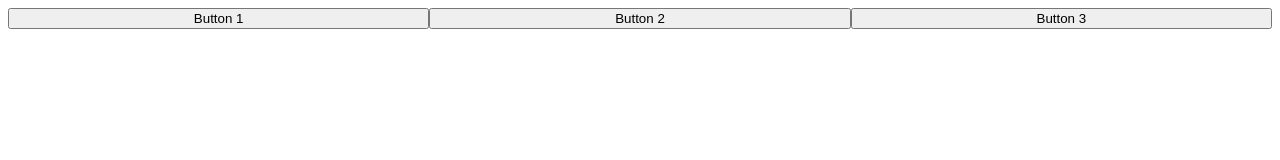
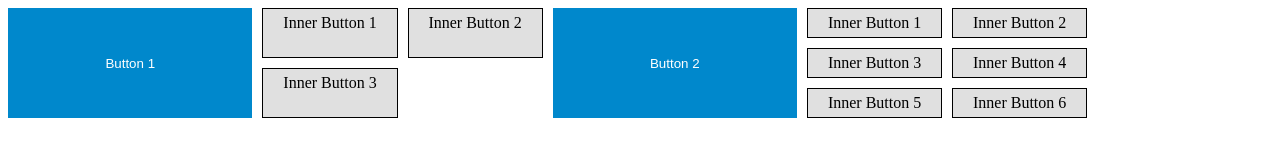
Before and after one commit to vdrobnik/Dale_Carnegie, a plain HTML site: page index.html in a window 1280 px wide. Drawn offline with Linux system fonts and the light colour scheme.

Commit message:
Update index.html

```diff
--- a/index.html
+++ b/index.html
@@ -5,12 +5,33 @@
     <meta name="viewport" content="width=device-width, initial-scale=1.0">
     <title>Button Description</title>
     <style>
+        :root {
+            --tg-theme-text-color: #FFFFFF; /* цвет текста в Telegram */
+            --tg-theme-bg-color: #0088cc;   /* цвет фона в Telegram */
+        }
         .container {
             display: grid;
-            grid-template-columns: auto auto auto;
+            grid-template-columns: repeat(5, auto); /* 5 кнопок */
+            gap: 10px;
         }
         .button {
-            margin-bottom: 10px;
+            padding: 10px;
+            color: var(--tg-theme-text-color);
+            background-color: var(--tg-theme-bg-color);
+            border: none;
+            cursor: pointer;
+        }
+        .inner-buttons {
+            display: grid;
+            grid-template-columns: repeat(auto-fit, minmax(100px, 1fr)); /* 3, 6, 12, 9, 7 кнопок внутри */
+            gap: 10px;
+        }
+        .inner-button {
+            padding: 5px;
+            background-color: #e0e0e0;
+            border: 1px solid #000;
+            text-align: center;
+            cursor: pointer;
         }
         .description {
             display: none;
@@ -21,30 +42,64 @@
 </head>
 <body>
     <div class="container">
-        <button class="button" onclick="toggleDescription(1)">Button 1</button>
-        <div class="description" id="description1">
-            <p>This is the description for Button 1.</p>
-            <a href="#">Link 1</a>
+        <button class="button" onclick="toggleInnerButtons(1)">Button 1</button>
+        <div class="inner-buttons" id="innerButtons1">
+            <!-- Внутренние кнопки для Button 1 -->
+            <div class="inner-button" onclick="toggleDescription(1, 1)">Inner Button 1</div>
+            <div class="inner-button" onclick="toggleDescription(1, 2)">Inner Button 2</div>
+            <div class="inner-button" onclick="toggleDescription(1, 3)">Inner Button 3</div>
         </div>
-        <button class="button" onclick="toggleDescription(2)">Button 2</button>
-        <div class="description" id="description2">
-            <p>This is the description for Button 2.</p>
-            <a href="#">Link 2</a>
+        <button class="button" onclick="toggleInnerButtons(2)">Button 2</button>
+        <div class="inner-buttons" id="innerButtons2">
+            <!-- Внутренние кнопки для Button 2 -->
+            <div class="inner-button" onclick="toggleDescription(2, 1)">Inner Button 1</div>
+            <div class="inner-button" onclick="toggleDescription(2, 2)">Inner Button 2</div>
+            <div class="inner-button" onclick="toggleDescription(2, 3)">Inner Button 3</div>
+            <div class="inner-button" onclick="toggleDescription(2, 4)">Inner Button 4</div>
+            <div class="inner-button" onclick="toggleDescription(2, 5)">Inner Button 5</div>
+            <div class="inner-button" onclick="toggleDescription(2, 6)">Inner Button 6</div>
         </div>
-        <button class="button" onclick="toggleDescription(3)">Button 3</button>
-        <div class="description" id="description3">
-            <p>This is the description for Button 3.</p>
-            <a href="#">Link 3</a>
-        </div>
+        <!-- Добавьте оставшиеся кнопки и внутренние кнопки согласно вашим требованиям -->
+    </div>
+
+    <!-- Всплывающие окна для описаний и ссылок -->
+    <div class="description" id="description">
+        <p id="descriptionText">This is the description for the button.</p>
+        <a id="descriptionLink" href="#">Link</a>
     </div>
 
     <script>
-        function toggleDescription(id) {
-            var description = document.getElementById('description' + id);
-            if (description.style.display === "none") {
-                description.style.display = "block";
+        // Переключение описания для внутренних кнопок
+        function toggleDescription(buttonId, innerButtonId) {
+            var description = document.getElementById('description');
+            var descriptionText = document.getElementById('descriptionText');
+            var descriptionLink = document.getElementById('descriptionLink');
+            description.style.display = "block";
+            // Здесь можно установить соответствующий текст и ссылку для каждой внутренней кнопки
+            if (buttonId === 1) {
+                if (innerButtonId === 1) {
+                    descriptionText.textContent = "Description for Inner Button 1 of Button 1";
+                    descriptionLink.setAttribute('href', '#');
+                } else if (innerButtonId === 2) {
+                    descriptionText.textContent = "Description for Inner Button 2 of Button 1";
+                    descriptionLink.setAttribute('href', '#');
+                } else if (innerButtonId === 3) {
+                descriptionText.textContent = "Description for Inner Button 3 of Button 1";
+                    descriptionLink.setAttribute('href', '#');
+                }
+            } else if (buttonId === 2) {
+                // Добавьте описания для внутренних кнопок второй кнопки
+            }
+            // Добавьте описания для внутренних кнопок остальных кнопок
+        }
+
+        // Переключение видимости внутренних кнопок
+        function toggleInnerButtons(id) {
+            var innerButtons = document.getElementById('innerButtons' + id);
+            if (innerButtons.style.display === "none") {
+                innerButtons.style.display = "block";
             } else {
-                description.style.display = "none";
+                innerButtons.style.display = "none";
             }
         }
     </script>
```
